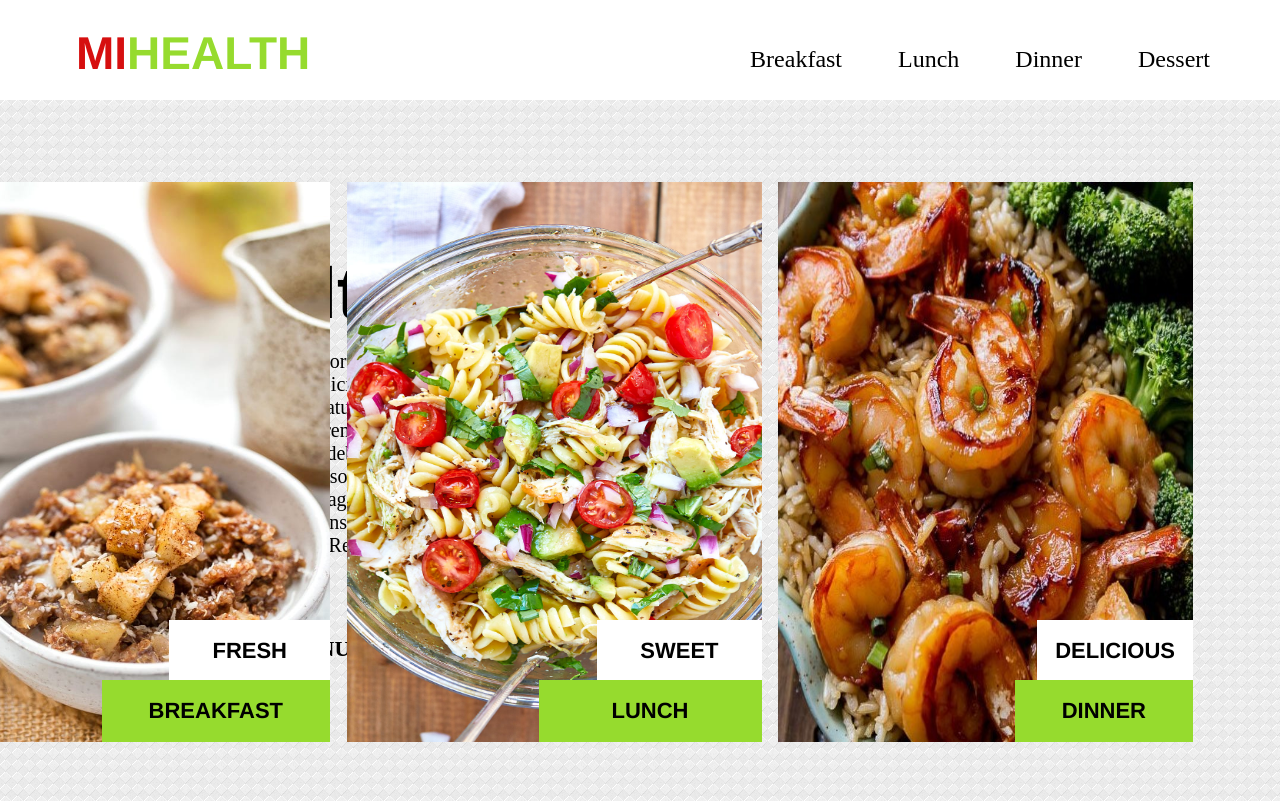
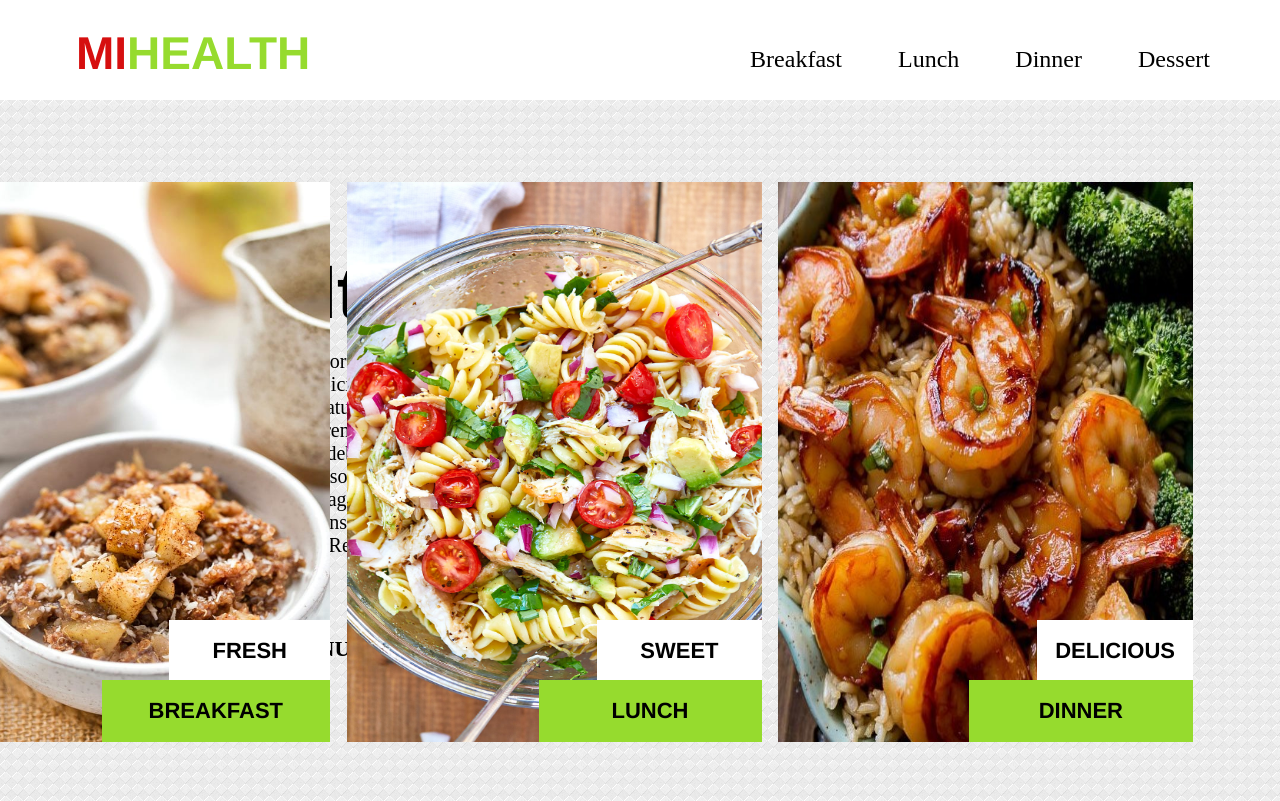
Before and after one commit to JaredHalesWeb/Project-MiHealth, a plain HTML site: page index.html in a window 1280 px wide. Shown: the top 801 px of the page. Drawn offline with Linux system fonts and the light colour scheme.

Commit message:
added better padding to the dinner id tag

```diff
--- a/css/style.css
+++ b/css/style.css
@@ -105,3 +105,6 @@ nav ul li a {
 #del {
     padding: 18px 18px;
 }
+#dinner {
+    padding: 18px 70px;
+}
```
